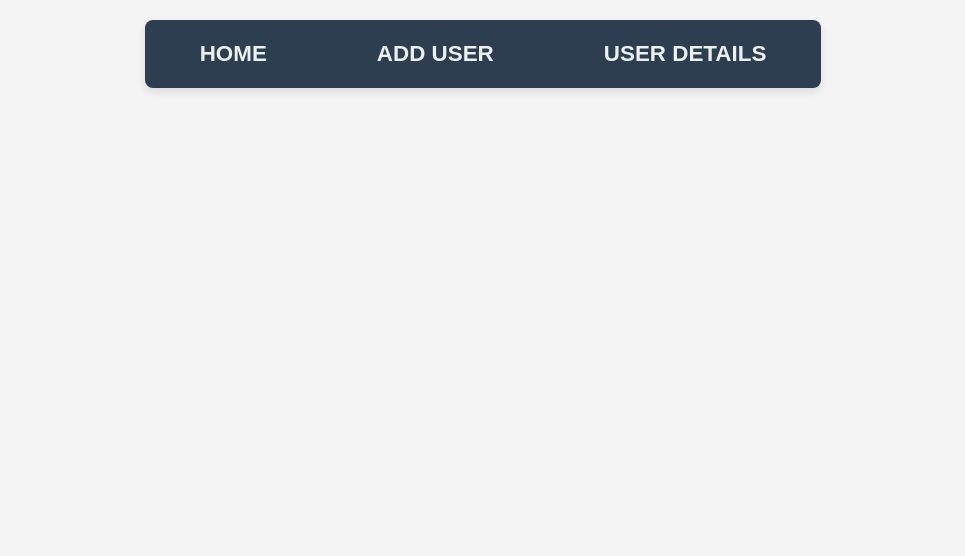
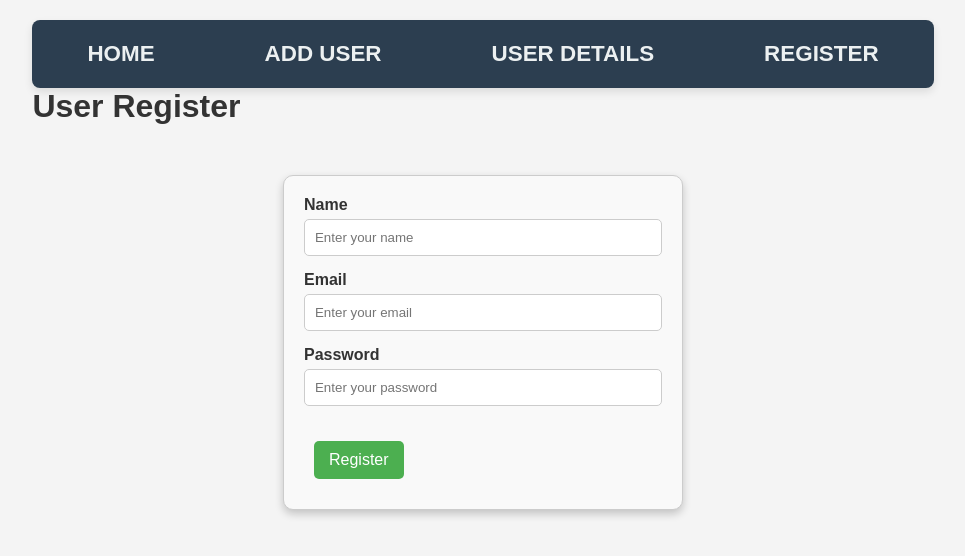
Before and after one commit to BanukaWeerapperuma/MEAN_learnProject1, a React (Create React App) app in the folder Project1/frontend/: page /regi in a window 1280 px wide. Shown: the top 556 px of the page, without its empty margins (157-1122 px from the left). Built offline with nearby package versions, Linux system fonts and the light colour scheme.

Commit message:
add Register
add Register to backend and frontend

```diff
--- a/Project1/frontend/src/App.js
+++ b/Project1/frontend/src/App.js
@@ -6,6 +6,10 @@ import AddUser from "./Components/AddUser/AddUser";
 import Users from "./Components/UserDetails/Users";
 import Nav from "./Components/Nav/Nav";
 import UpdateUser from "./Components/UpdateUser/UpdateUser";
+import Register from "./Components/Register/Register";
+
+
+
 
 function App() {
   return (
@@ -17,6 +21,7 @@ function App() {
           <Route path="/mainhome" element={<Home />} />
           <Route path="/addUser" element={<AddUser />} />
           <Route path="/userdetails" element={<Users />} />
+          <Route path="/regi" element={<Register />} />
           <Route path="/userdetails/:id" element={<UpdateUser />} />
         </Routes>
       </React.Fragment>
--- a/Project1/frontend/src/Components/Nav/Nav.js
+++ b/Project1/frontend/src/Components/Nav/Nav.js
@@ -21,6 +21,12 @@ function Nav() {
             <h1>User Details</h1>
           </Link>
         </li>
+
+        <li className="home-ll">
+          <Link to="/regi" className="active home-a">
+          <h1>Register</h1>
+          </Link>
+        </li>
       </ul>
     </div>
   );
--- /dev/null
+++ b/Project1/frontend/src/Components/Register/Register.js
@@ -0,0 +1,58 @@
+import React, { useState } from 'react'
+import "./Register.css";
+import { useNavigate } from 'react-router-dom';
+import axios from 'axios';
+
+
+
+
+function Register() {
+    const history = useNavigate();
+    const [user , setUser] = useState({
+        name:"",
+        gmail:"",
+        password:""
+    });
+    const handleInputChange = (e) =>{
+        const {name , value} = e.target;
+        setUser((prevUser) => ({...prevUser, [name]: value}));
+    };
+    const handleSubmit = (e) =>{
+        e.preventDefault();
+
+        sendRequest().then(()=>{
+            alert("User Register Successfully");
+            history("/userdetails");
+
+        }).catch((err)=>{
+            alert(err.message);
+        });
+    };
+
+    const sendRequest = async () =>{
+        await axios.post("http://localhost:5000/register", {
+            name :String(user.name),
+            gmail :String(user.gmail),
+            password :String(user.password),
+
+        }).then((res)=>res.data);
+    }
+
+
+  return (
+    <div>
+        <h1>User Register</h1>
+        <form onSubmit={handleSubmit}>
+            <label>Name</label>
+            <input type="text" name="name" onChange={handleInputChange} value={user.name} placeholder="Enter your name"  required/>
+            <label>Email</label>
+            <input type="email" name="gmail" onChange={handleInputChange} value={user.gmail} placeholder="Enter your email" required/>
+            <label>Password</label>
+            <input type="password" name="password" onChange={handleInputChange} value={user.password} placeholder="Enter your password" required/>
+            <button >Register</button>
+        </form>
+    </div>
+  )
+}
+
+export default Register
```
Also changed, not shown: Project1/frontend/src/Components/Register/Register.css (added), 2 other files (tests, documents, lock files or other folders).
